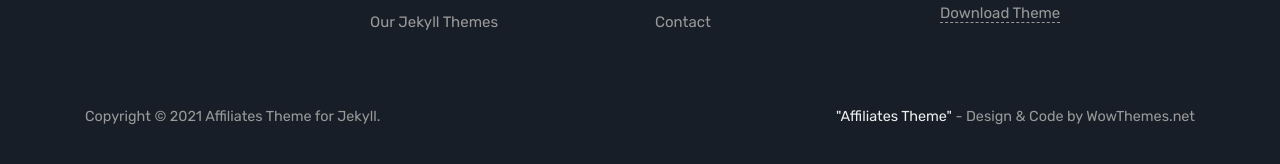
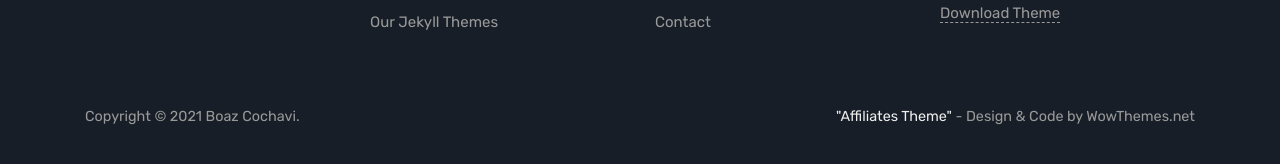
Before and after one commit to boazcochavi/boazcochavi.github.io, a Jekyll site: the page built from index.html, in a window 1280 px wide and 900 px high, scrolled down 1932 px. Shown: the part 727-891 px from the top of the window. Built offline with Jekyll 4.4.1, drawn with Linux system fonts in a browser that asks for light colours; the list of posts is cut into pages by our own code; comment, search, counter and statistics services are not loaded.

Commit message:
Change Title and Name

```diff
--- a/_config.yml
+++ b/_config.yml
@@ -1,6 +1,6 @@
 # Site
-name: "Affiliates Theme for Jekyll"
-title: "Affiliates Theme for Jekyll"
+name: "Boaz Cochavi"
+title: "Salvage Naval Arhitect"
 description: "Jekyll Theme for Blogging"
 meta_description: "Jekyll theme for blogging."
 logo: 'assets/images/logo.png'
```
